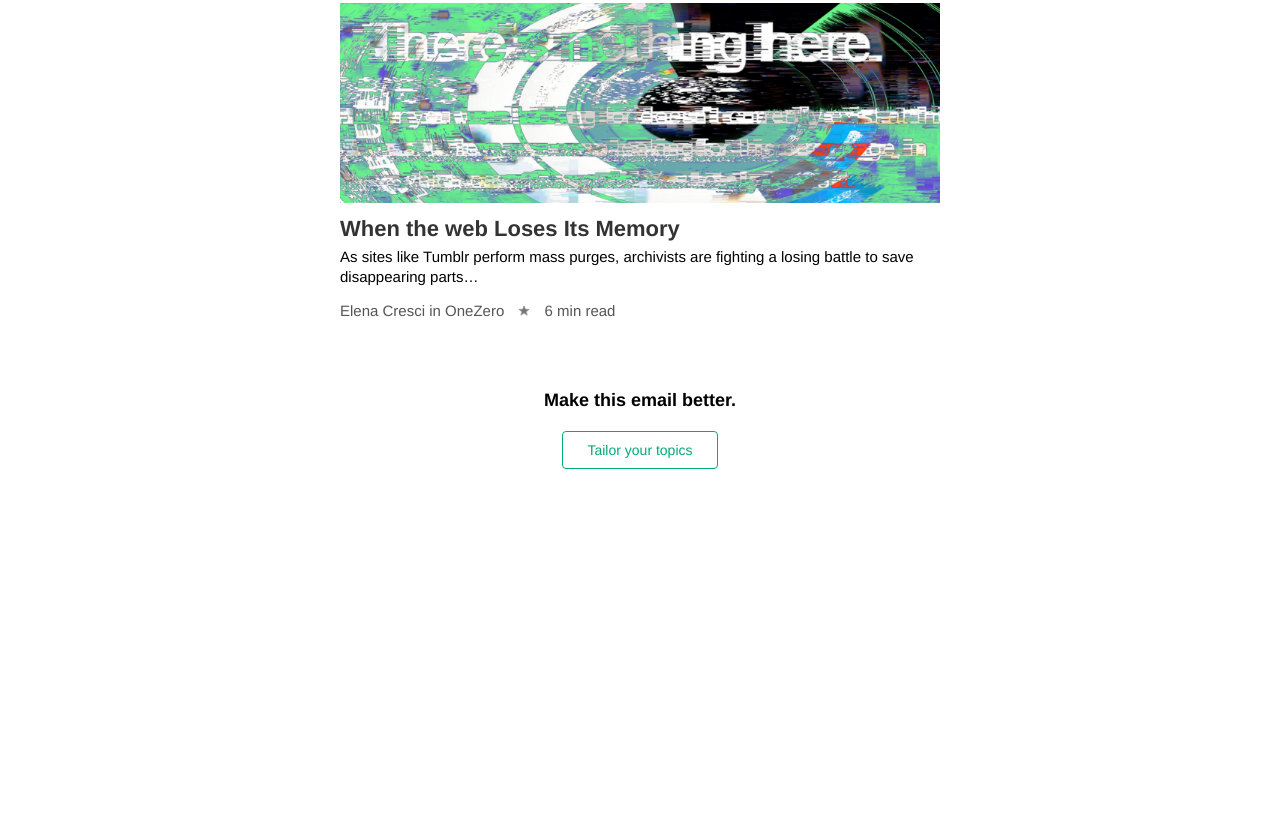
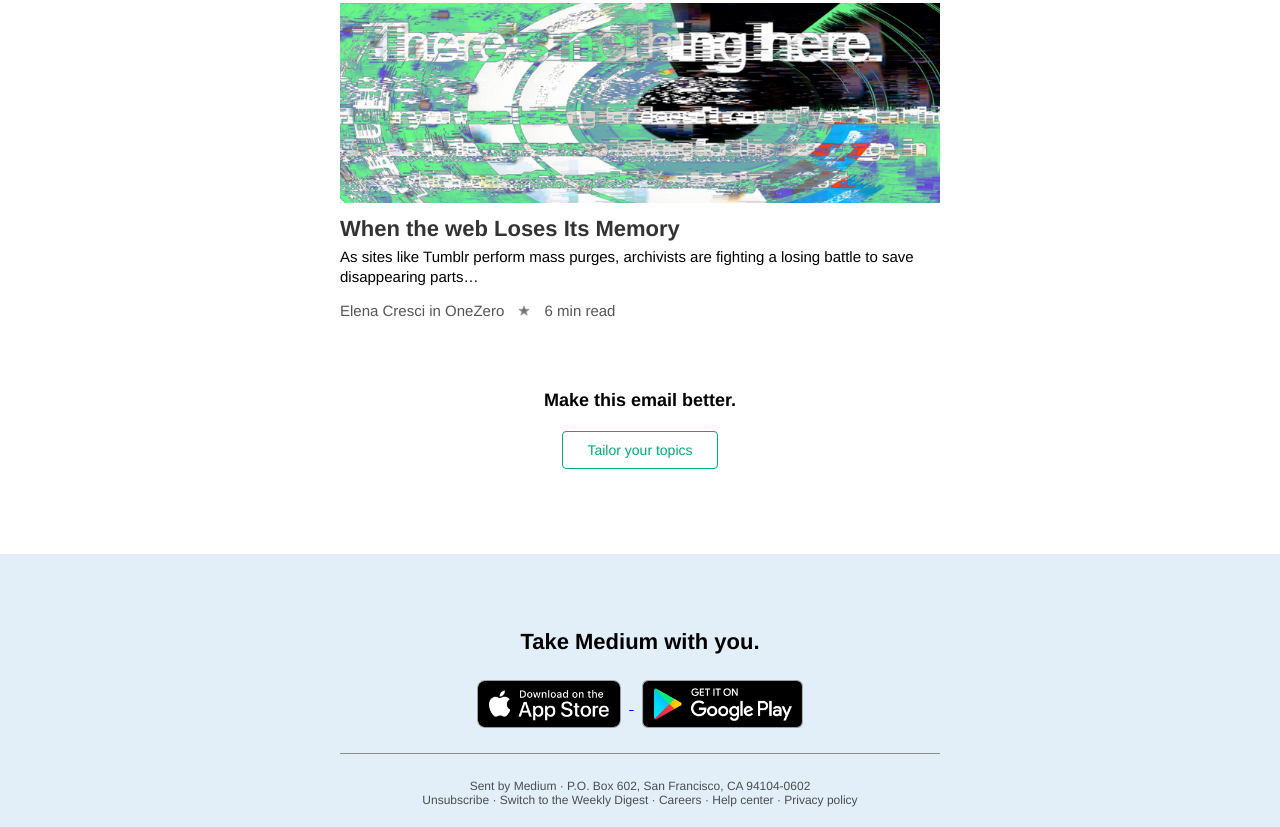
Before and after one commit to jsphkm/responsive-emails, a website: page medium/layouts/boilerplate.html in a window 1280 px wide. Shown: the part 1967-2794 px from the top of the page. Before the commit the page ends 2521 px from the top, so only its background shows below. Drawn offline with Linux system fonts and the light colour scheme.

Commit message:
Add footer

```diff
--- a/medium/layouts/boilerplate.html
+++ b/medium/layouts/boilerplate.html
@@ -854,17 +854,71 @@
               </td>
             </tr>
 
+            <!-- Make this email better -->
             <tr>
               <td style="text-align: center; padding-top: 20px; padding-bottom: 60px;">
                 <div style="font-size: 18px; font-weight: 700;">
                   Make this email better.
                 </div>
-                <a style="color: #0a7; text-decoration: none; display: inline-block; height: 36px; line-height: 36px; padding: 0 24px; border: 1px solid #0a7; font-size: 14px; text-align: center; border-radius: 4px; margin-top: 20px;" href="https://www.google.com">
+                <a style="
+                color: #0a7;
+                text-decoration: none;
+                display: inline-block;
+                height: 36px;
+                line-height: 36px;
+                padding: 0 24px;
+                border: 1px solid #0a7;
+                font-size: 14px;
+                text-align: center;
+                border-radius: 4px;
+                margin-top: 20px;" href="https://www.google.com">
                   Tailor your topics
                 </a>
               </td>
             </tr>
 
+
+
+          </table>
+        </td>
+      </tr>
+    </table>
+
+    <table class="wrapper" cellpadding="0" cellspacing="0" role="presentation" width="100%">
+      <!-- Take Medium with you -->
+      <tr>
+        <td align="center">
+          <table class="container" style="background-color: #e2eff8;" cellpadding="25" cellspacing="0" role="presentation" width="100%">
+            <tr>
+              <td>
+                <div style="text-align: center; margin-top: 50px; margin-bottom: 0px;">
+                  <div style="font-size: 22px; font-weight: 700; margin-bottom: 0;">
+                    Take Medium with you.
+                  </div>
+                </div>
+              </td>
+            </tr>
+            <tr style="margin-bottom: 50px;">
+              <td align="center" style="padding: 0;">
+                <a href="https://www.google.com">
+                  <img style="max-height: 48px; margin-right: 8px;" src="../img/unnamed.png" />
+                </a>
+                <a href="https://www.google.com">
+                  <img style="max-height: 48px; margin-left: 8px;" src="../img/unnamed-1.png" />
+                </a>
+              </td>
+            </tr>
+            <tr>
+              <td align="center">
+                <div class="divider" style="background: #8e8e8e; height: 1px; padding: 0; max-width: 600px;"></div>
+              </td>
+            </tr>
+            <tr>
+              <td align="center" padding="0" style="font-size: 12px; color: rgba(0,0,0,0.68); padding: 0 0 20px 0;">
+                <div>Sent by Medium · P.O. Box 602, San Francisco, CA 94104-0602</div>
+                <div>Unsubscribe · Switch to the Weekly Digest · Careers · Help center · Privacy policy</div>
+              </td>
+            </tr>
           </table>
         </td>
       </tr>
```
Also changed, not shown: medium/img/unnamed-1.png (added), medium/img/unnamed.png (added).
